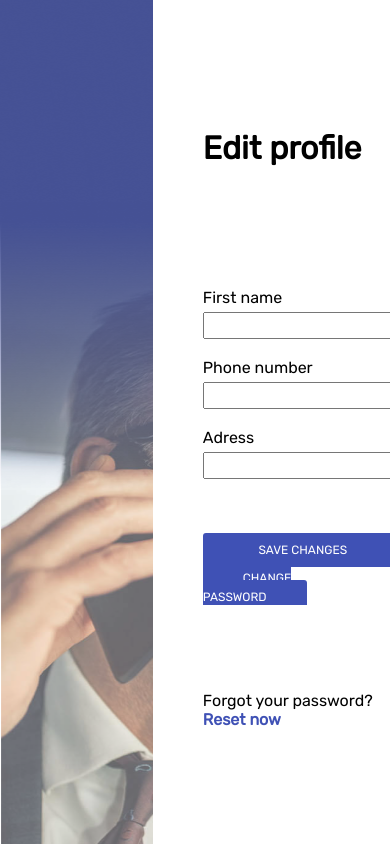
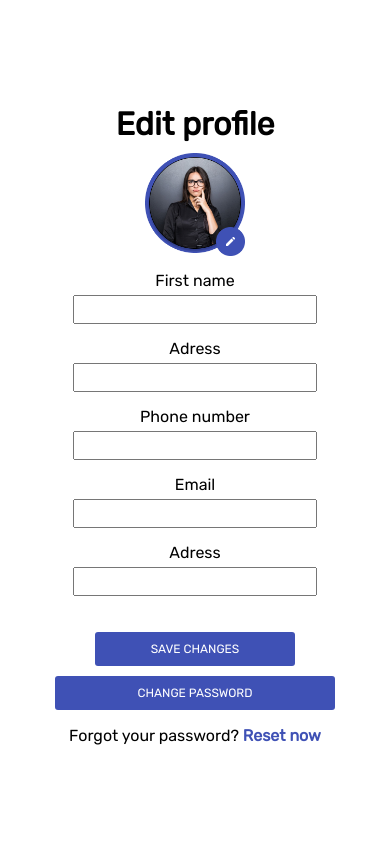
Before and after one commit to dJuKaAaA/IKS-Tim-7, an Angular app: page /editProfile in a window 390 px wide. Built offline with nearby package versions, Linux system fonts and the light colour scheme; no server answers.

Commit message:
Seprated form component form the page component and added responsivnes to the page

```diff
--- a/src/app/app.module.ts
+++ b/src/app/app.module.ts
@@ -4,9 +4,10 @@ import { BrowserModule } from '@angular/platform-browser';
 import { AppRoutingModule } from './app-routing.module';
 import { AppComponent } from './app.component';
 import { EditProfileComponent } from './components/edit-profile/edit-profile.component';
+import { ProfileFormComponent } from './components/profile-form/profile-form.component';
 
 @NgModule({
-  declarations: [AppComponent, EditProfileComponent],
+  declarations: [AppComponent, EditProfileComponent, ProfileFormComponent],
   imports: [BrowserModule, AppRoutingModule, HttpClientModule],
   providers: [],
   bootstrap: [AppComponent],
--- a/src/app/components/edit-profile/edit-profile.component.css
+++ b/src/app/components/edit-profile/edit-profile.component.css
@@ -7,13 +7,9 @@
     height: 100vh;
     overflow: hidden;
 }
-textarea{
-    resize: none;
-    padding: 5px;
-}
 
 #leftSection{
-    width: 49%;
+    width: 40%;
     display: inline-block;
     height: 100vh;
 }
@@ -21,86 +17,31 @@ textarea{
 #imgSection{
     background-image: url("assets/images/Group18.png");
     height: 100%;
-    width: 80%;
+    background-size: cover;
 }
 
 #rightSection{
-    width: 48%;
+    width: 60%;
     display: inline-block;
     font-family: 'Rubik', sans-serif;
     float: right;
+    display: flex;
+    justify-content: center;
 }
 
 #rightSection h1{
     line-height: 55px;
 }
 
-.textFieldBox{
+@media screen and (max-width: 600px){
+    #leftSection{
+        display: none;
     }
-
-.textFieldBox p{
-    margin: 5px 0px 5px 0px;
-}
-
-.gridArea{
-    display: grid;
-    grid-template-columns: 300px 300px;
-    row-gap: 10px;
-    /* column-gap: 50px; */
-}
-
-#centerContainer{
-    display: flex;
-    /* align-items: center; */
-    justify-content: center;
-    flex-direction: column;
-    height: 100vh;
+    #rightSection{
         width: 100%;
     }
 
-.buttonSection{
-    display: inline;
-}
-
-.marginBottomLarge{
-    margin-bottom: 70px;
-}
-.marginBottomMedium{
-    margin-bottom: 50px;
-}
-
-button{
-    margin-right: 20px;
-    width: 200px;
-    padding: 10px 20px 10px 20px;
-    background-color: #3F51B5;
-    border: none;
-    border-radius: 3px;
-    color: white;
-    font-family: 'Rubik', sans-serif;
-    font-size: 12px;
+    textFieldBox{
 
     }
-
-.buttonSection a{
-    margin-right: 20px;
-    width: 200px;
-    padding: 10px 40px 10px 40px;
-    background-color: #3F51B5;
-    border: none;
-    border-radius: 3px;
-    color: white;
-    font-family: 'Rubik', sans-serif;
-    font-size: 12px;
-    text-decoration: none;
 }
-
-p b{
-    color: #3F51B5;
-}
-
-#profilePicture{
-    width: 100px;
-}
-
-a{text-decoration: none;}
--- a/src/app/components/edit-profile/edit-profile.component.html
+++ b/src/app/components/edit-profile/edit-profile.component.html
@@ -4,39 +4,6 @@
         </div>
     </div>
     <div id="rightSection">
-        <form action="PUT">
-            <div id="centerContainer">
-                <div class="gridArea">
-                    <h1 class="marginBottomLarge">Edit profile</h1>
-                    <img id = "profilePicture" src="assets/images/Group13.png" alt="ej" class="marginBottomLarge">
-                    <div class="textFieldBox">
-                        <p>First name</p>
-                        <textarea name="firstName" id="firstName" cols="30" rows="1"></textarea>
-                    </div>
-                    <div class="textFieldBox">
-                        <p>Adress</p>
-                        <textarea name="lastName" id="lastName" cols="30" rows="1"></textarea>
-                    </div>
-                    <div class="textFieldBox">
-                        <p>Phone number</p>
-                        <textarea name="PhoneNumber" id="PhoneNumber" cols="30" rows="1"></textarea>
-                    </div>
-                    <div class="textFieldBox">
-                        <p>Email</p>
-                        <textarea name="Email" id="Email" cols="30" rows="1"></textarea>
-                    </div>
-                    <div class="textFieldBox marginBottomMedium">
-                        <p>Adress</p>
-                        <textarea name="Adress" id="Adress" cols="30" rows="1"></textarea>
-                    </div>
-                    <p class="marginBottomMedium"></p>
-                </div>
-                <div class="buttonSection marginBottomLarge">
-                    <button type="submit" name="saveChanges">SAVE CHANGES</button>
-                    <a href="">CHANGE PASSWORD</a>
-                </div>
-                <p id = "forgotPassword">Forgot your password? <a href = "#"><b>Reset now</b></a></p>
-            </div>
-        </form>
+        <app-profile-form></app-profile-form>
     </div>
 </div>
--- /dev/null
+++ b/src/app/components/profile-form/profile-form.component.css
@@ -0,0 +1,122 @@
+#centerContainer{
+    display: flex;
+    /* align-items: center; */
+    justify-content: center;
+    flex-direction: column;
+    /* align-items: center; */
+    height: 100vh;
+    width: 100%;
+}
+
+.gridArea{
+    display: grid;
+    grid-template-columns: auto auto;
+    row-gap: 10px;
+    column-gap: 50px;
+}
+
+.buttonSection{
+    display: inline;
+}
+
+.marginBottomLarge{
+    margin-bottom: 70px;
+}
+.marginBottomMedium{
+    margin-bottom: 50px;
+}
+button{
+    margin-right: 20px;
+    width: 200px;
+    padding: 10px 20px 10px 20px;
+    background-color: #3F51B5;
+    border: none;
+    border-radius: 3px;
+    color: white;
+    font-family: 'Rubik', sans-serif;
+    font-size: 12px;
+
+}
+
+.buttonSection a{
+    width: 200px;
+    padding: 10px 40px 10px 40px;
+    background-color: #3F51B5;
+    border: none;
+    border-radius: 3px;
+    color: white;
+    font-family: 'Rubik', sans-serif;
+    font-size: 12px;
+    text-decoration: none;
+}
+
+p b{
+    color: #3F51B5;
+}
+
+#profilePicture{
+    width: 100px;
+}
+
+a{text-decoration: none;}
+
+.textFieldBox{
+}
+
+.textFieldBox p{
+    margin: 5px 0px 5px 0px;
+}
+
+input{
+    resize: none;
+    padding: 5px;
+    width: 230px;
+}
+
+@media screen and (max-width: 1200px){
+    .gridArea{
+        display: flex;
+        flex-direction: column;
+        justify-content: center;
+        align-items: center;
+    }
+    .marginBottomLarge{
+        margin-bottom: 0px;
+    }
+
+    .marginBottomMedium{
+        margin-bottom: 0px;
+    }
+
+    .buttonSection{
+        display: flex;
+        flex-direction: column;
+        align-items: center;
+    }
+
+    .buttonSection button{
+        margin: 10px 0px 10px 0px;
+    }
+
+
+
+    #centerContainer{
+        align-items: center;
+        text-align: center;
+    }
+}
+
+@media screen and (max-width: 600px){
+    .textFieldBox{
+        width: 100%;
+    }
+    .gridArea{
+        width: 100%;
+    }
+    textarea{
+        width: 100%;
+        border-top: none;
+        border-left: none;
+        border-right: none;
+    }
+}
--- /dev/null
+++ b/src/app/components/profile-form/profile-form.component.html
@@ -0,0 +1,34 @@
+<form action="PUT">
+    <div id="centerContainer">
+        <div class="gridArea">
+            <h1 class="marginBottomLarge">Edit profile</h1>
+            <img id = "profilePicture" src="assets/images/Group13.png" alt="ej" class="marginBottomLarge">
+            <div class="textFieldBox">
+                <p>First name</p>
+                <input type="text" name="firstName" id="firstName">
+            </div>
+            <div class="textFieldBox">
+                <p>Adress</p>
+                <input type = "text" name="lastName" id="lastName">
+            </div>
+            <div class="textFieldBox">
+                <p>Phone number</p>
+                <input name="PhoneNumber" id="PhoneNumber">
+            </div>
+            <div class="textFieldBox">
+                <p>Email</p>
+                <input name="Email" id="Email">
+            </div>
+            <div class="textFieldBox marginBottomMedium">
+                <p>Adress</p>
+                <input name="Adress" id="Adress">
+            </div>
+            <p class="marginBottomMedium"></p>
+        </div>
+        <div class="buttonSection marginBottomLarge">
+            <button type="submit" name="saveChanges">SAVE CHANGES</button>
+            <a href="">CHANGE PASSWORD</a>
+        </div>
+        <p id = "forgotPassword">Forgot your password? <a href = "#"><b>Reset now</b></a></p>
+    </div>
+</form>
--- /dev/null
+++ b/src/app/services/passenger.service.ts
@@ -0,0 +1,17 @@
+import { Injectable } from '@angular/core';
+import { Observable } from 'rxjs';
+import { HttpClient, HttpHeaders } from '@angular/common/http';
+import { Passenger } from 'app/models/passenger.model';
+
+@Injectable({
+  providedIn: 'root'
+})
+export class PassengerService {
+  private apiURL: string = 'http://localhost:8081/api/vehicle';
+
+  constructor(private http: HttpClient) {}
+
+  public updatePassenger(passenger:Passenger){
+    this.http.put(this.apiURL, passenger);
+  }
+}
```
Also changed, not shown: src/app/components/profile-form/profile-form.component.ts (added, +11 -0 lines), src/app/models/passenger.model.ts (added, +10 -0 lines), 2 other files (tests, documents, lock files or other folders). Lines whose indentation alone changed are shown as unchanged.
